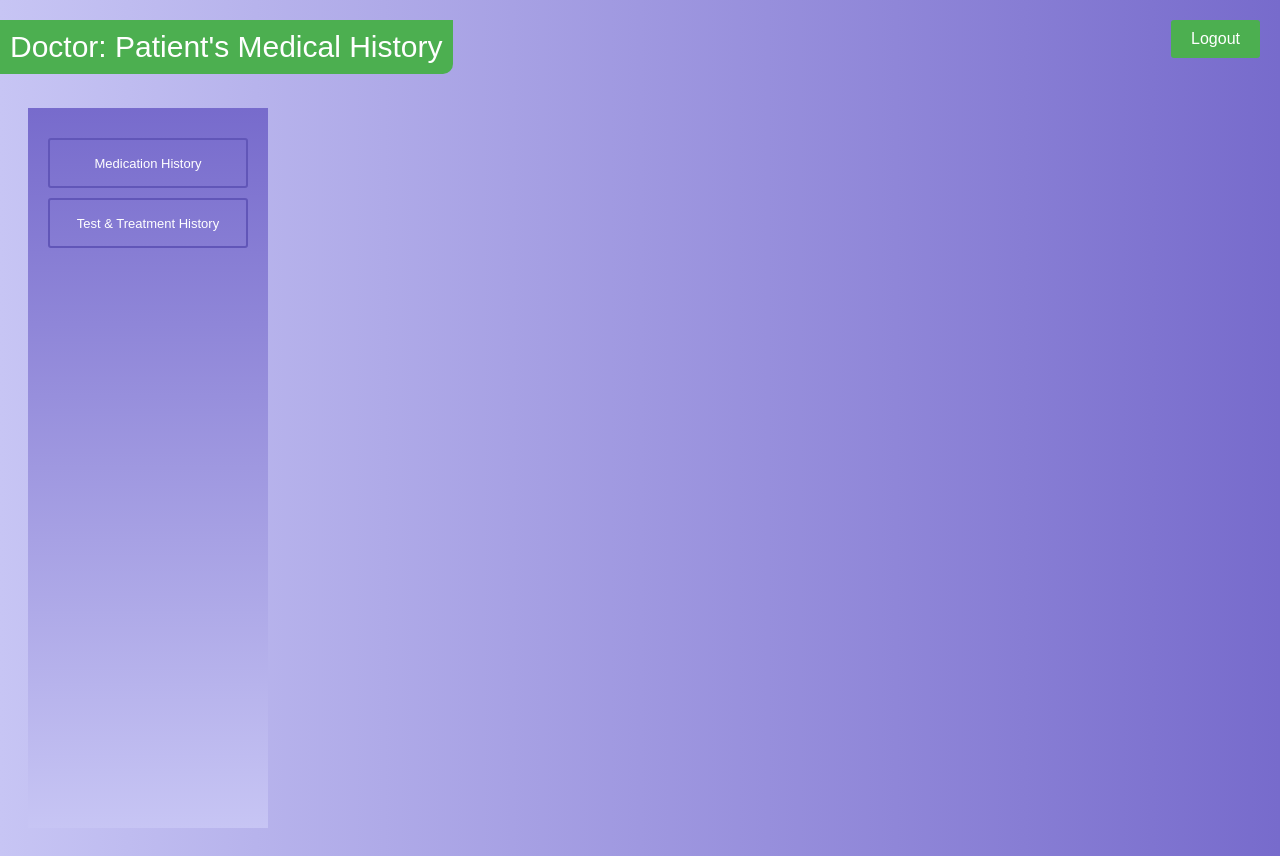
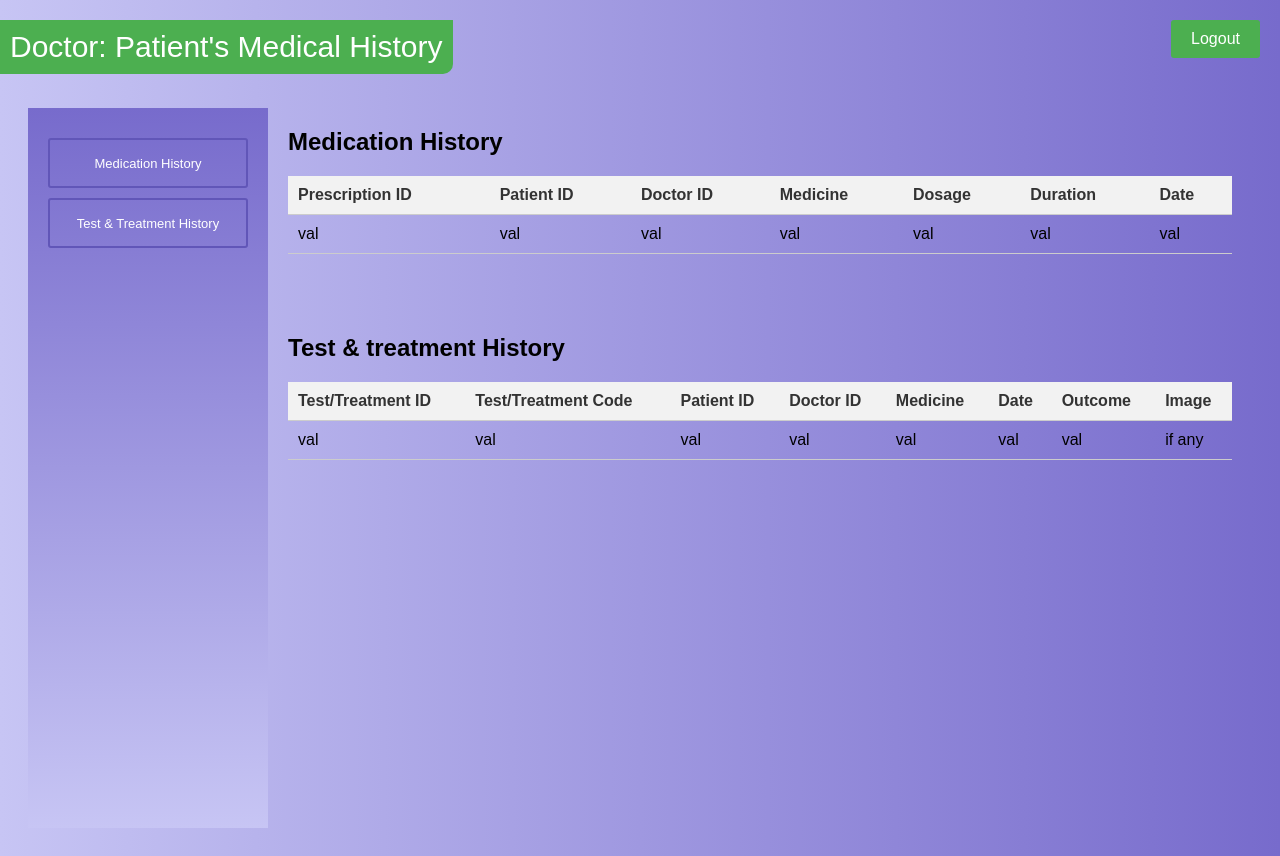
Before and after one commit to preritpaliwal/HospitalManagementSystem, a Python web app: template templates/viewmedicalhistory.html in a window 1280 px wide. Run offline with Jinja, Linux system fonts and the light colour scheme; the template is opened without the code that fills it, so the values that code supplies are empty.

Commit message:
kickass med history

```diff
--- a/templates/viewmedicalhistory.html
+++ b/templates/viewmedicalhistory.html
@@ -3,60 +3,7 @@
 
 <head>
 	<title>Doctor: Patient History</title>
-	<link rel="stylesheet" href="{{ url_for('static',filename='/css/medhistory.css') }}">
-	<script>
-		function showMedicationHistory() {
-			// Clear contents of test-treatment-history div
-			document.getElementById("test-treatment-history").innerHTML = "";
-
-			// Get medication history from server (or use static data)
-			var medicationHistory = [
-				{ date: "09/02/2021", medication: "Amoxicillin", reason: "Bacterial infection" },
-				{ date: "02/11/2022", medication: "Ibuprofen", reason: "Muscle pain" },
-				{ date: "21/12/2022", medication: "Lisinopril", reason: "High blood pressure" }
-			];
-
-			// Sort medication history array in reverse chronological order
-			medicationHistory.sort(function (a, b) {
-				var dateA = a.date.split("/").reverse().join("-");
-				var dateB = b.date.split("/").reverse().join("-");
-				return new Date(dateB) - new Date(dateA);
-			});
-
-			// Display medication history in list format
-			var medicationList = "<h2 style='margin-top: 80px;margin-left: 20px;'>Medication History</h2><ul>";
-			for (var i = 0; i < medicationHistory.length; i++) {
-				medicationList += "<li style='padding: 10px; margin: 10px'>" + medicationHistory[i].date + ": " + medicationHistory[i].medication + " (" + medicationHistory[i].duration + ") - " + medicationHistory[i].reason + "</li>";
-			}
-			medicationList += "</ul>";
-			document.getElementById("medication-history").innerHTML = medicationList;
-		}
-
-		function showTestTreatmentHistory() {
-			// Clear contents of medication-history div
-			document.getElementById("medication-history").innerHTML = "";
-
-			// Get test treatment history from server (or use static data)
-			var testTreatmentHistory = [
-				{ date: "09/02/2021", testTreatment: "Blood test", result: "Elevated cholesterol", action: "Dietary and lifestyle changes" },
-				{ date: "21/12/2022", testTreatment: "X-ray", result: "Normal", action: "No treatment needed" }
-			];
-
-			// Sort test treatment history by date in descending order
-			testTreatmentHistory.sort(function (a, b) {
-				var dateA = new Date(a.date.split("/").reverse().join("-"));
-				var dateB = new Date(b.date.split("/").reverse().join("-"));
-				return dateB - dateA;
-			});
-
-			var TnTList = "<h2 style='margin-top: 80px;margin-left: 20px;'>Test &amp; Treatment History</h2><ul>";
-			for (var i = 0; i < testTreatmentHistory.length; i++) {
-				TnTList += "<li style='padding: 10px; margin: 10px'>" + testTreatmentHistory[i].date + "; Test/Treatment: " + testTreatmentHistory[i].testTreatment + "; Result: " + testTreatmentHistory[i].result + "; Action: " + testTreatmentHistory[i].action + "</li>";
-			}
-			document.getElementById("test-treatment-history").innerHTML = TnTList;
-		}
-
-	</script>
+	<link rel="stylesheet" href="/home/deepsikha/Downloads/HospitalManagementSystem/static/css/medhistory.css">
 </head>
 
 <body>
@@ -78,10 +25,62 @@
 				</li>
 			</ul>
 		</div>
-		<div class="history">
+		<div class="panel-form">
 			<div id="medication-history" class="history-section">
+				<h2 style="margin-top: 80px;">Medication History</h2>
+				<table>
+					<thead>
+						<tr>
+							<th>Prescription ID</th>
+							<th>Patient ID</th>
+							<th>Doctor ID</th>
+							<th>Medicine</th>
+							<th>Dosage</th>
+							<th>Duration</th>
+							<th>Date</th>
+						</tr>
+					</thead>
+					<tbody>
+						<tr>
+							<td>val</td>
+							<td>val</td>
+							<td>val</td>
+							<td>val</td>
+							<td>val</td>
+							<td>val</td>
+							<td>val</td>
+						</tr>
+					</tbody>
+				</table>
 			</div>
 			<div id="test-treatment-history" class="history-section"></div>
+			<h2 style="margin-top: 80px;">Test & treatment History</h2>
+				<table>
+					<thead>
+						<tr>
+							<th>Test/Treatment ID</th>
+							<th>Test/Treatment Code</th>
+							<th>Patient ID</th>
+							<th>Doctor ID</th>
+							<th>Medicine</th>
+							<th>Date</th>
+							<th>Outcome</th>
+							<th>Image</th>
+						</tr>
+					</thead>
+					<tbody>
+						<tr>
+							<td>val</td>
+							<td>val</td>
+							<td>val</td>
+							<td>val</td>
+							<td>val</td>
+							<td>val</td>
+							<td>val</td>
+							<td>if any</td>
+						</tr>
+					</tbody>
+				</table>
 		</div>
 	</div>
 </body>
```
Also changed, not shown: static/css/medhistory.css (+0 -114 lines).
